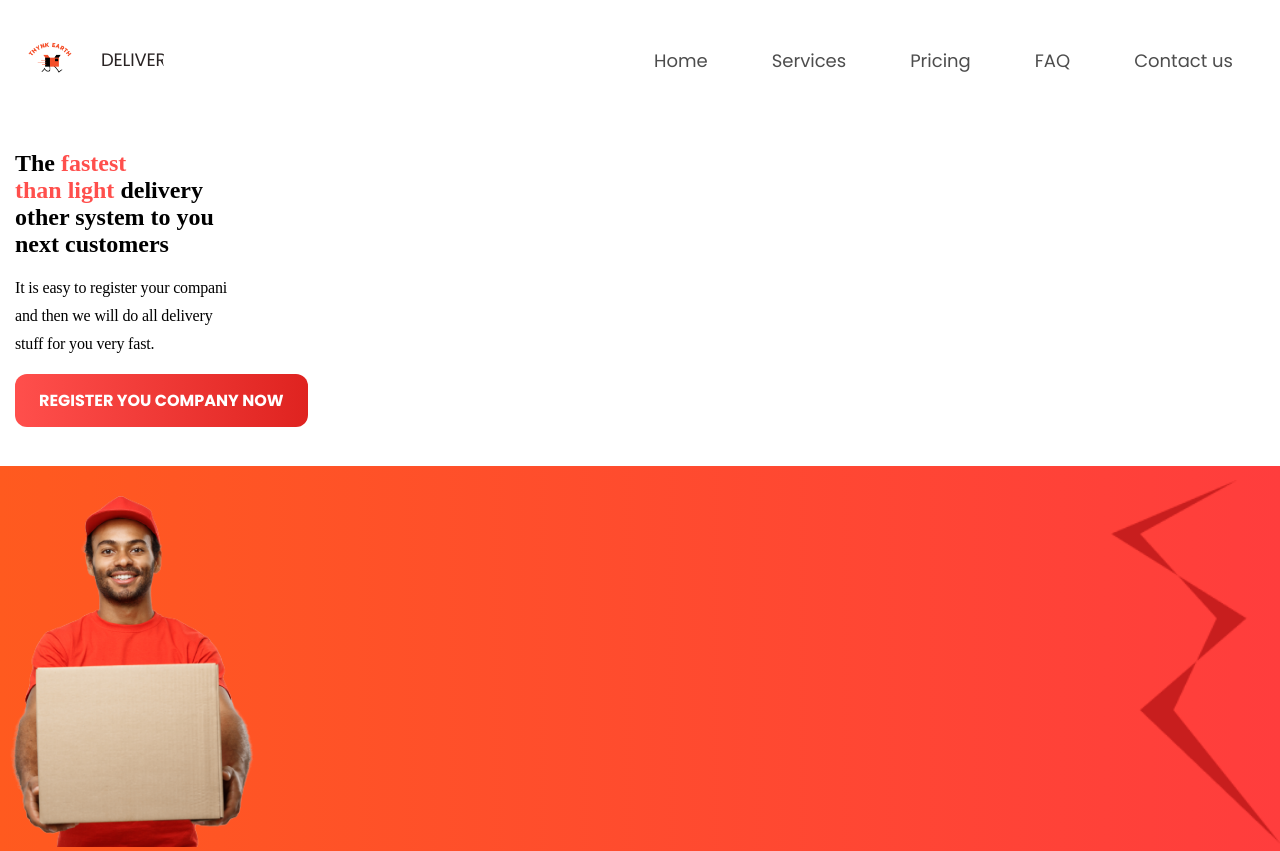
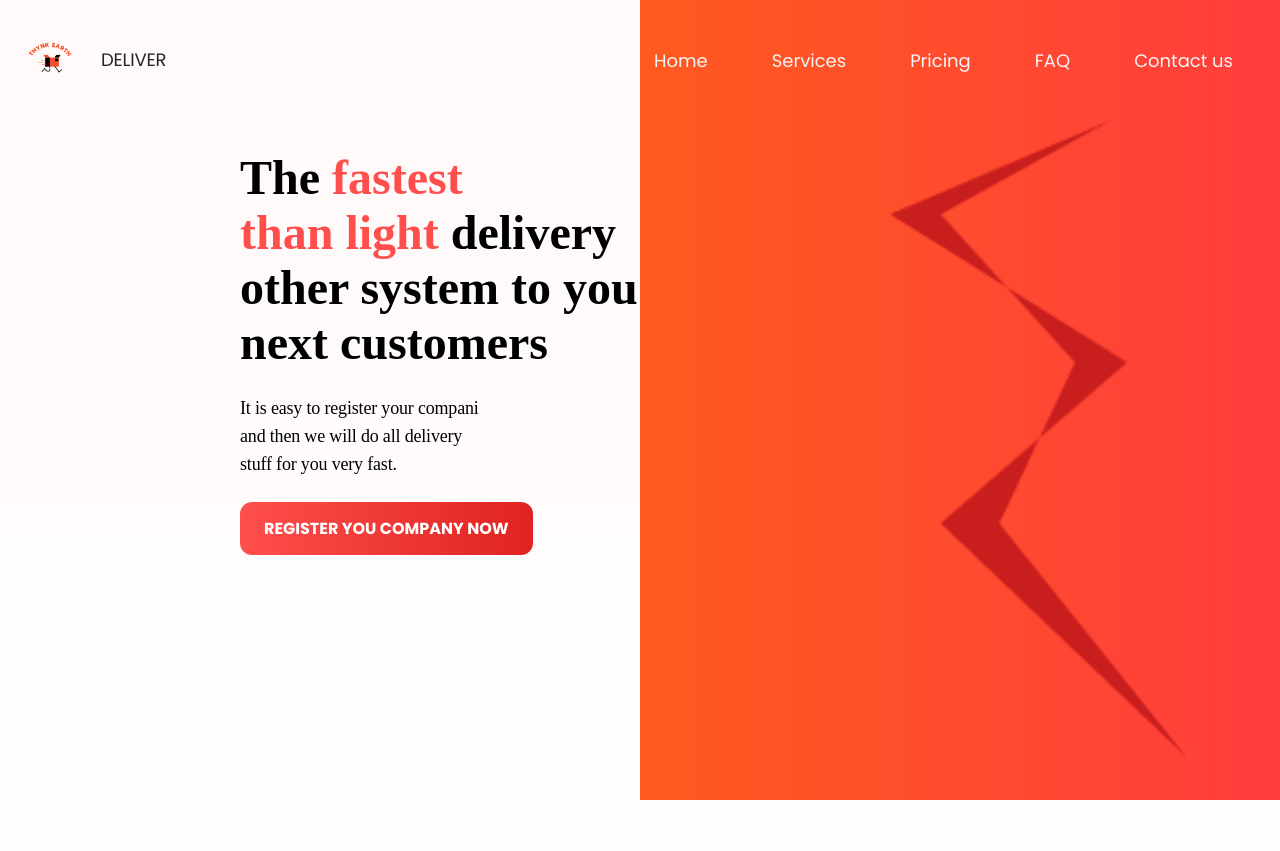
Before and after one commit to okdaae/Deliver, a plain HTML site: page index.html in a window 1280 px wide. Shown: the top 851 px of the page. Drawn offline with Linux system fonts and the light colour scheme.

Commit message:
🚧responsive service

```diff
--- a/index.html
+++ b/index.html
@@ -39,14 +39,16 @@
       </header>
       <!--Banner-->
       <section id="banner">
-          <div class="continer">
+          <div class="container">
               <div class="banner__desc">
                   <h1 class="banner__title">The <span>fastest<br>
                     than light</span> delivery<br>
                     other system to you<br> next customers</h1>
                     <p class="banner__detail">It is easy to register your compani<br> and then we  will do all delivery<br> stuff for you  very fast.</p>
-                    <a href="#contact"
+                    <div class="btn-group">
+                      <a href="#contact"
                     ><button class="btn">register you company now</button></a>
+                    </div>
               </div>
 
              <div class="img__bg">
@@ -71,9 +73,10 @@
                         Lorem ipsum dolor sit amet, consectetur<br> adipiscing elit. Nunc non tellus nullam<br> ultrices netus mauris, phasellus.
                       </p>
                   </div>
-                  <div class="service__contents">
+                  <div class="service__group">
                       <!--service__content1-->
-                    <div class="service__content">
+                    <div class="service__contents">
+                      <div class="service__content">
                         <div class="service__circle"></div>
                         <h2 class="content__title">Street Delivery</h2>
                         <p class="content__detail">Lorem ipsum dolor sit amet, consectetur adipiscing elit. Ultrices faucibus quis viverra facilisis pulvinar diam.</p>
@@ -96,10 +99,12 @@
                         <h2 class="content__title">Packeging</h2>
                         <p class="content__detail">Lorem ipsum dolor sit amet, consectetur adipiscing elit. Ultrices faucibus quis viverra facilisis pulvinar diam.</p>
                     </div>
-                  </div>
-                  <div class="phone__img">
+                    </div>
+                    <div class="phone__img">
                       <img src="./images/iPhone.svg" alt="">
                   </div>
+                  </div>
+
               </div>
           </div>
       </section>
--- a/main.css
+++ b/main.css
@@ -87,13 +87,14 @@ button{
 
 }
 header {
-
+  background-color: var(--light-pink);
 }
 .navbar{
   display: flex;
   justify-content: space-between;
   align-items: center;
   padding: 25px 15px 55px 15px;
+  background-color: var(--light-pink);
 
 }
 
@@ -118,10 +119,10 @@ header {
   top: 10%;
   width: 90%;
   height: auto;
-  background-color: #FFFFFF;
   transform: translateY(-100%);
   opacity: 0;
   z-index: 5;
+  background: #FFFFFF;
   transition: var(--smooth);
   box-shadow: var(--shadow);
   border-radius: var(--border-radious);
@@ -202,14 +203,18 @@ header {
       position: initial;
       transform: translateY(0);
       opacity: 1;
-      background-color: #fff;
       display: flex;
       justify-content: flex-end;
       align-items: center;
       box-shadow: none;
+      background: transparent;
+      transition: var(--smooth);
   }
   .navbar__link{
       margin: 0 32px;
+  }
+  .navbar__link a{
+    color: #F6F4F4;
   }
   .navbar__link a:hover{
       color: var(--first-color);
@@ -219,7 +224,9 @@ header {
   }
 }
 /*=================== Banenr*/
-
+#banner .container {
+  background-image: linear-gradient(to bottom, var(--light-pink), #fff);
+}
 .banner__desc{
   display: flex;
   flex-direction: column;
@@ -252,6 +259,52 @@ header {
   width: 170px;
   position: absolute;
   right: 0;
+}
+
+@media (min-width:62em) {
+    #banner .container{
+      background-image: linear-gradient(to bottom, var(--light-pink), #fff);
+      height: 800px;
+     display: flex;
+     justify-content: space-between;
+    }
+    .banner__desc{
+      padding:0 0 0 240px;
+    }
+    .banner__title{
+      font-size: 48px;
+      padding-bottom: 0;
+    }
+    .banner__detail{
+      font-size: 18px;
+      padding-top: 24px;
+      padding-bottom: 0;
+    }
+    .btn-group{
+      padding-top: 24px;
+    }
+    .navbar__links{
+      position: relative;
+    }
+    .img__bg{
+    /* background: none; */
+    position: absolute;
+    margin: 0;
+    top: 0;
+    right: 0;
+    background: linear-gradient(90deg, #FF5A1F 0%, #FF3D3D 100%);
+    width: 50%;
+    height: 100%;
+    }
+    .V_img{
+      position: absolute;
+      top: 15%;
+      right: 94px;
+      width: 298px;
+    }
+    .banner__img{
+      display: none;
+    }
 }
 
 /* ===============Service */
@@ -287,3 +340,27 @@ padding: 32px 0 20px 0;
   box-shadow: 0px 2px 8px #FF5A1F;
   transition: var(--smooth);
 }
+
+@media (min-width:62em) {
+  #service .container{
+  }
+  .service__group{
+    display: flex;
+    flex-direction: row-reverse;
+    flex-wrap: nowrap;
+  }
+  .service__contents{
+    margin-top: 9%;
+    width: 70%;
+    display: flex;
+  }
+  .section__title{
+    font-size: 32px;
+  }
+  .section__detail{
+    font-size: 16px;
+  }
+  .phone__img{
+    width: 30%
+  }
+}
```
